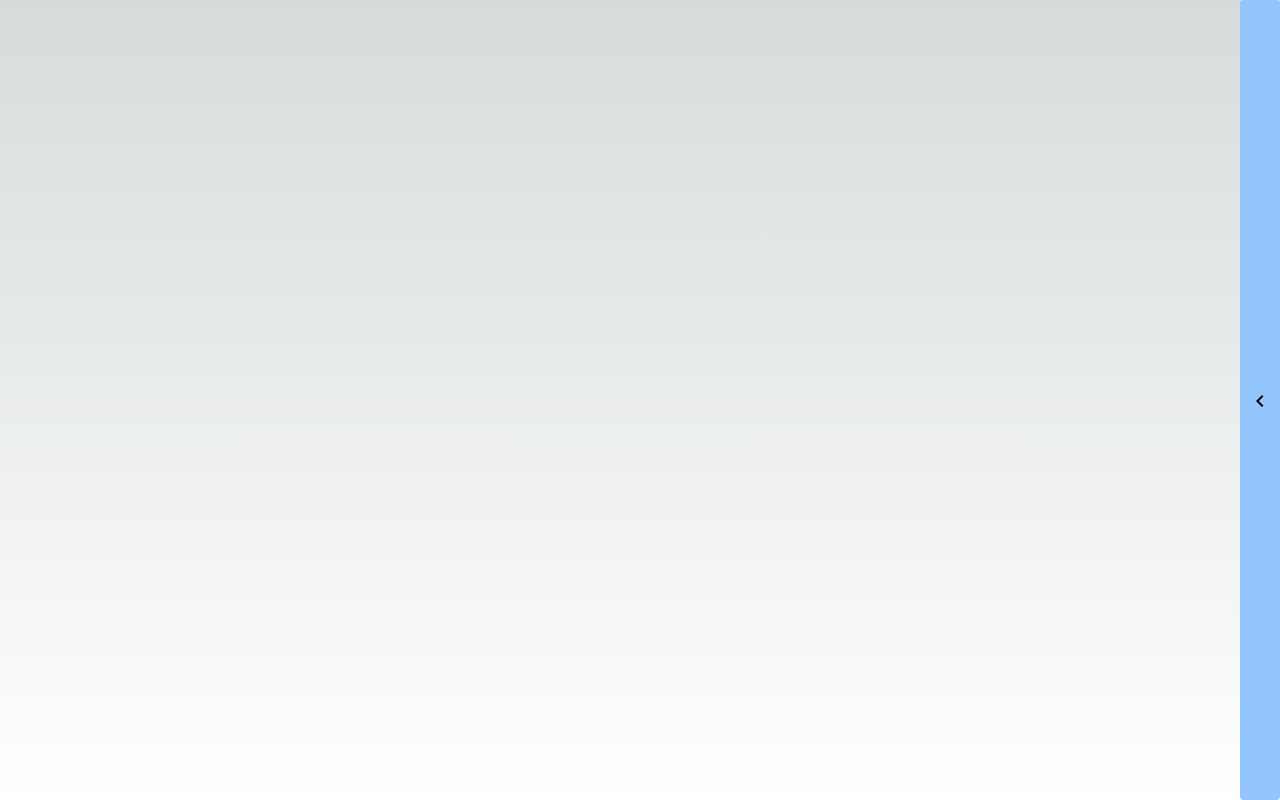
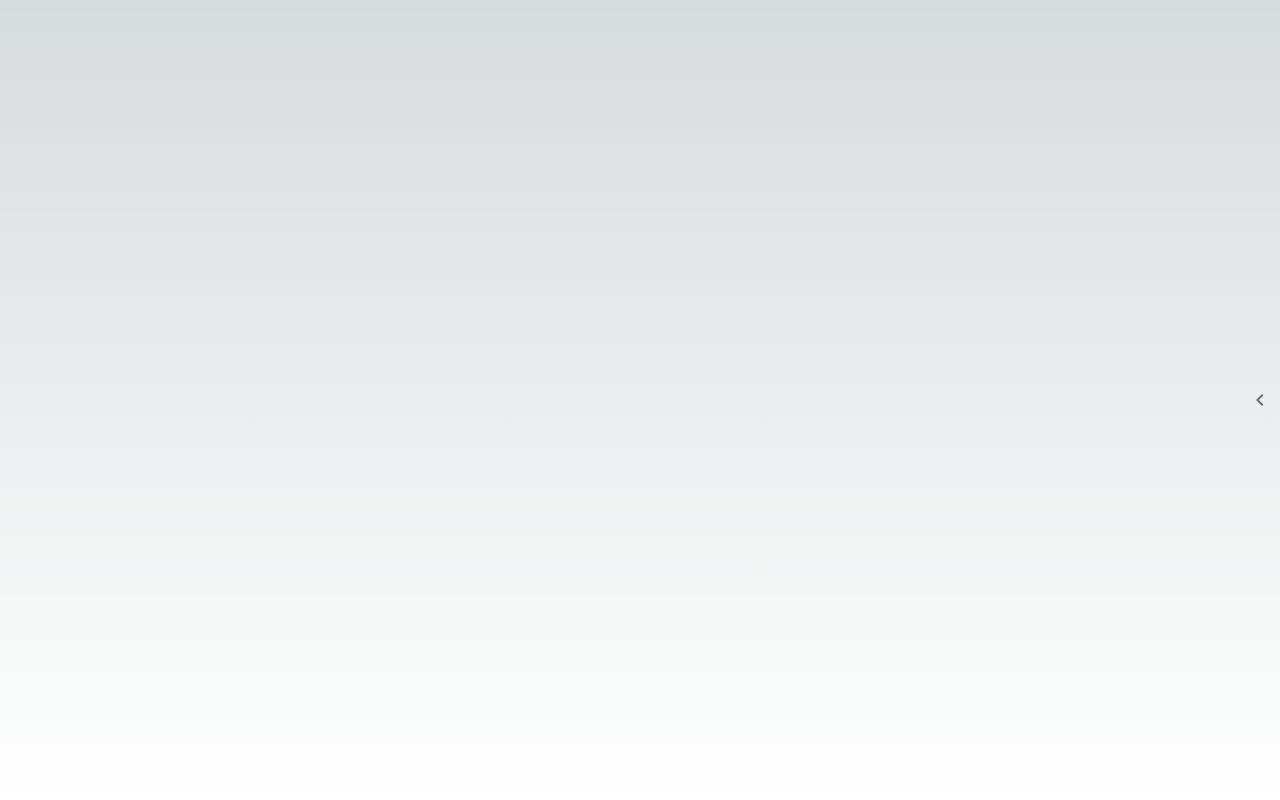
Before and after one commit to kimdongjang/anime-event-maps, a Next.js app: page / in a window 1280 px wide. Both pictures are taken after a click on the button 852 px from the left and 400 px from the top of the page. Built offline with nearby package versions, Linux system fonts and the light colour scheme.

Commit message:
Update index.tsx

```diff
--- a/src/pages/index.tsx
+++ b/src/pages/index.tsx
@@ -20,21 +20,21 @@ export default function Main() {
   const renderBtn = () => {
     if (isShow) {
       return (
-        <button
+        <IconButton
           className="rounded bg-blue-300 hover:bg-blue-200  h-full w-10"
           onClick={() => setIsShow(false)}
         >
           <ChevronRightIcon />
-        </button>
+        </IconButton>
       );
     } else {
       return (
-        <button
+        <IconButton
           className="rounded bg-blue-300 hover:bg-blue-200  h-full w-10"
           onClick={() => setIsShow(true)}
         >
           <ChevronLeftIcon />
-        </button>
+        </IconButton>
       );
     }
   };
@@ -44,22 +44,19 @@ export default function Main() {
       let tempList: IMarker[] = [...markerList];
       sampleEvents.map((data, i) => {
         if (!!data.lat && !!data.lng) {
-          tempList.push(
-            {
+          tempList.push({
             coordinates: {
               lat: data.lat,
               lng: data.lng,
             },
             checked: true,
             event: data,
+          });
         }
-          )
+      });
+      setMarkerList([...tempList]);
     }
-      })
-      setMarkerList([...tempList])
-    }
-  }, [])
-
+  }, []);
 
   const handleShow = (isShow: boolean) => {
     setIsShow(isShow);
```
Lines whose indentation alone changed are shown as unchanged.
